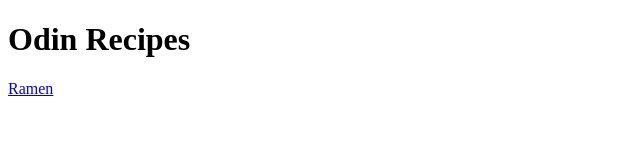
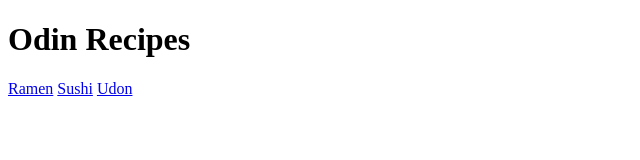
Before and after one commit to Alb33rt/odin-recipes, a plain HTML site: page index.html in a window 1280 px wide. Shown: the full height of the page, 0-640 px from the left. Drawn offline with Linux system fonts and the light colour scheme.

Commit message:
change index.html, added links to other recipes

```diff
--- a/index.html
+++ b/index.html
@@ -9,5 +9,7 @@
 <body>
     <h1>Odin Recipes</h1>
     <a href="./ramen.html">Ramen</a>
+    <a href="./sushi.html">Sushi</a>
+    <a href="./udon.html">Udon</a>
 </body>
 </html>
```
